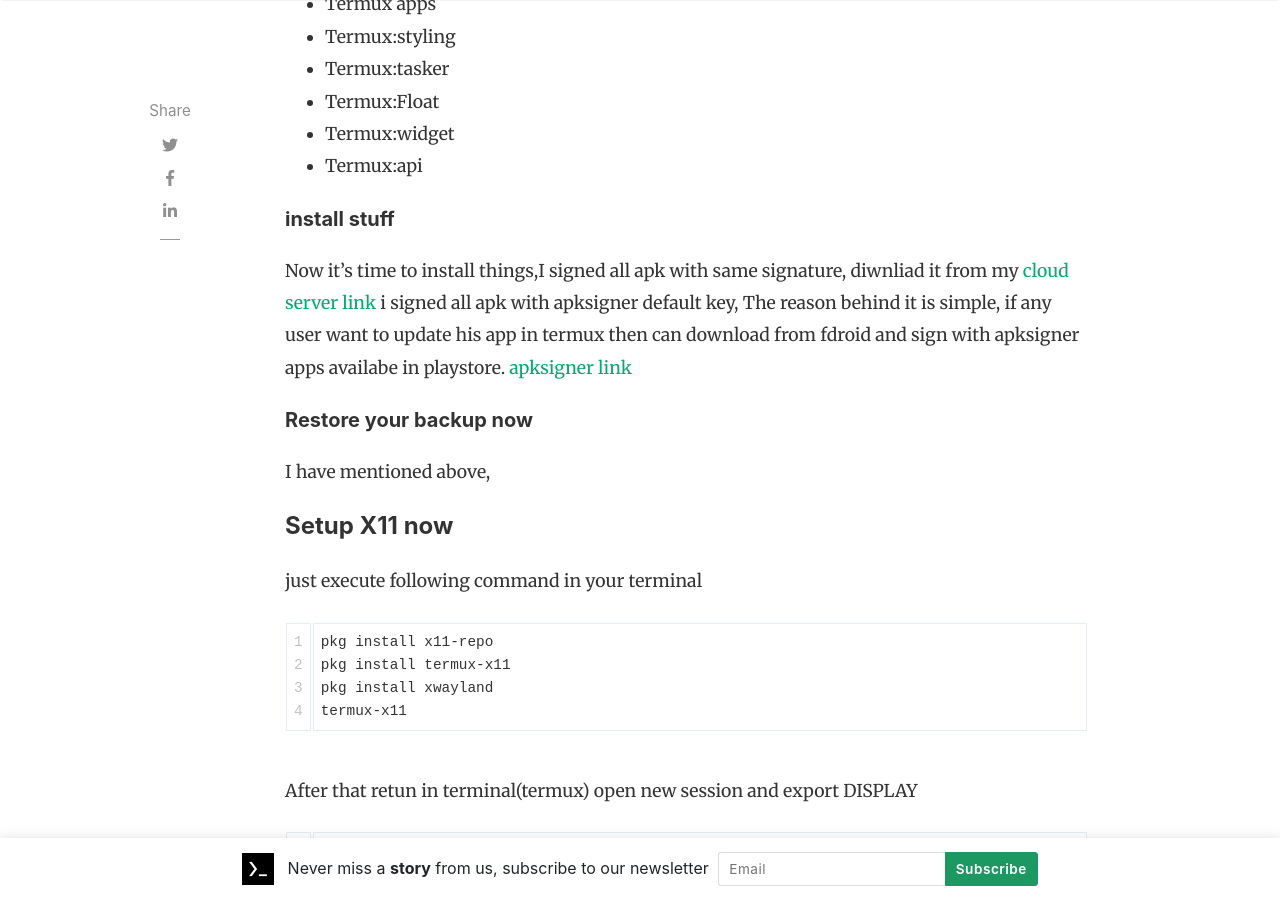
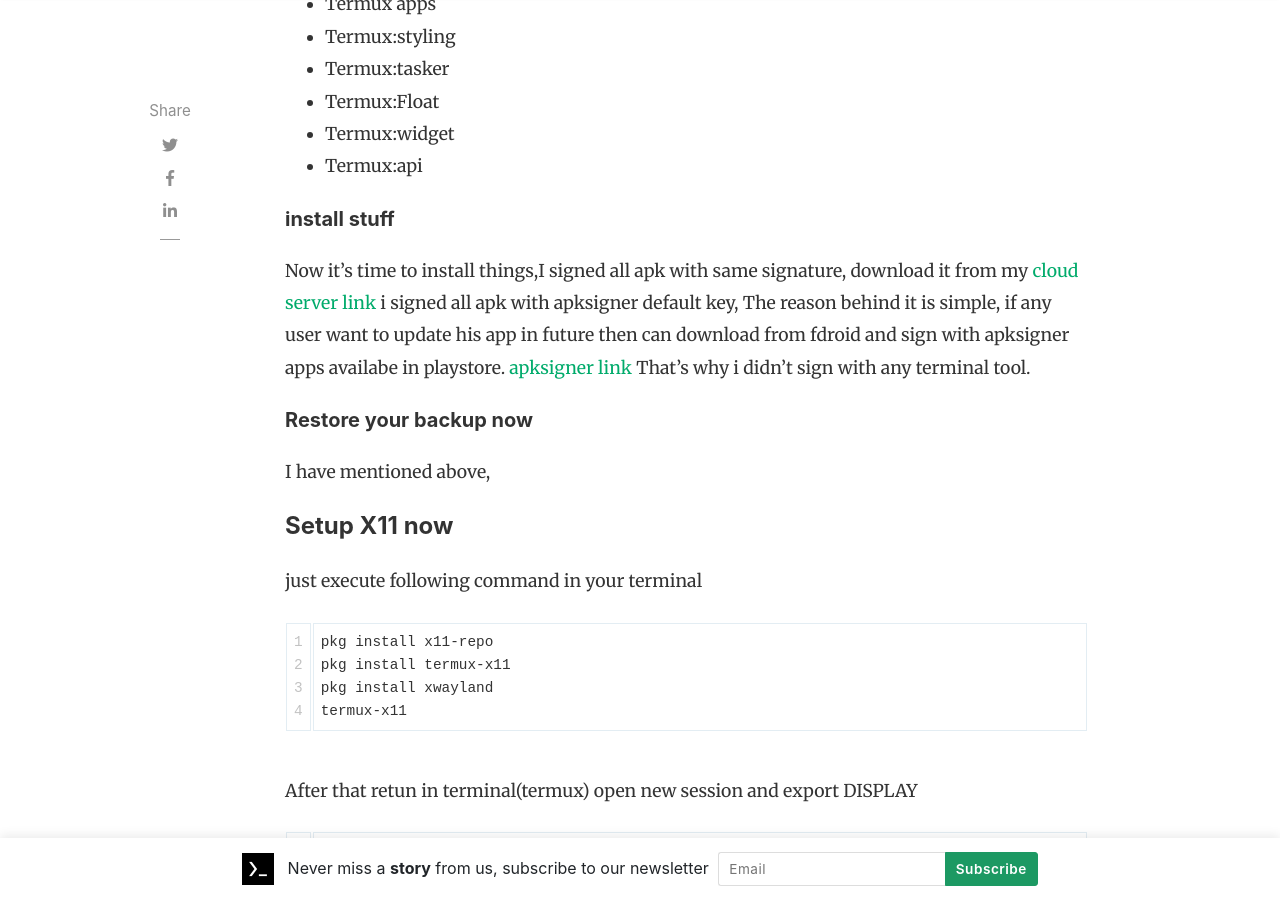
Before and after one commit to hindux/hindux.github.io, a Jekyll site: the page built from _posts/2020-05-20-setup-termux-X11-app.md, in a window 1280 px wide and 900 px high, scrolled down 2273 px. Built offline with Jekyll 4.4.1, drawn with Linux system fonts in a browser that asks for light colours; nearby versions of some CDN libraries; comment, search, counter and statistics services are not loaded.

Commit message:
Update 2020-05-20-setup-termux-X11-app.md

```diff
--- a/_posts/2020-05-20-setup-termux-X11-app.md
+++ b/_posts/2020-05-20-setup-termux-X11-app.md
@@ -59,10 +59,10 @@ Here i mean, just uninstall all your termux and its addon, make sure all addon m
 * Termux:api
 
 ##### install stuff
-Now it's time to install things,I signed all apk with same signature, diwnliad it from my [cloud server link ](https://mega.nz/folder/7dggHIKJ#nXq5Gs9BJLdqn4kRmgTkpA)
-i signed all apk with apksigner default key, The reason behind it is simple, if any user want to update his app in termux then can download from fdroid and sign with apksigner apps availabe in playstore.
+Now it's time to install things,I signed all apk with same signature, download it from my [cloud server link ](https://mega.nz/folder/7dggHIKJ#nXq5Gs9BJLdqn4kRmgTkpA)
+i signed all apk with apksigner default key, The reason behind it is simple, if any user want to update his app in future then can download from fdroid and sign with apksigner apps availabe in playstore.
 [apksigner link](https://play.google.com/store/apps/details?id=com.haibison.apksigner)
-
+That's why i didn't sign with any terminal tool.
 
 
 ##### Restore your backup now
```
